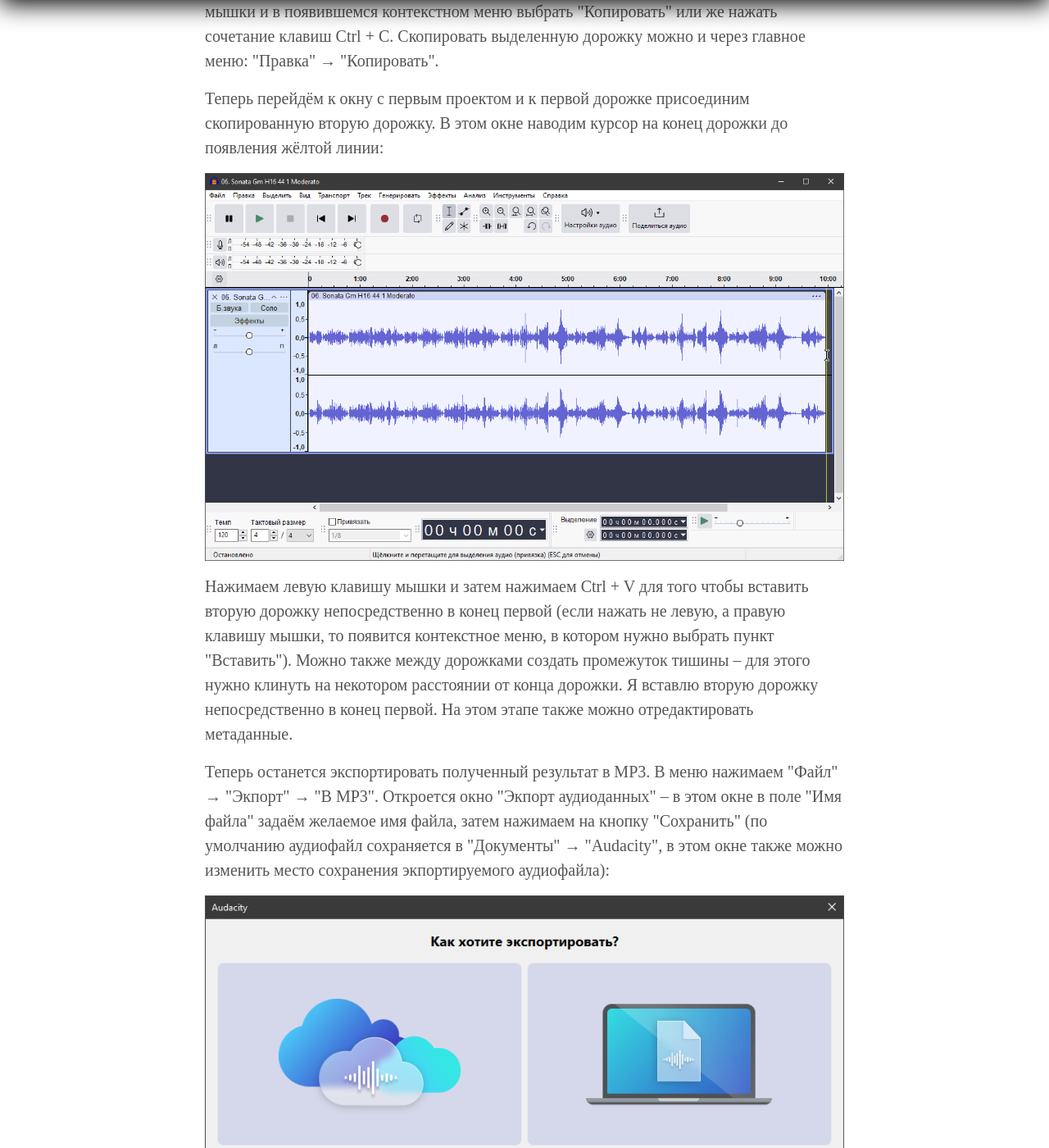
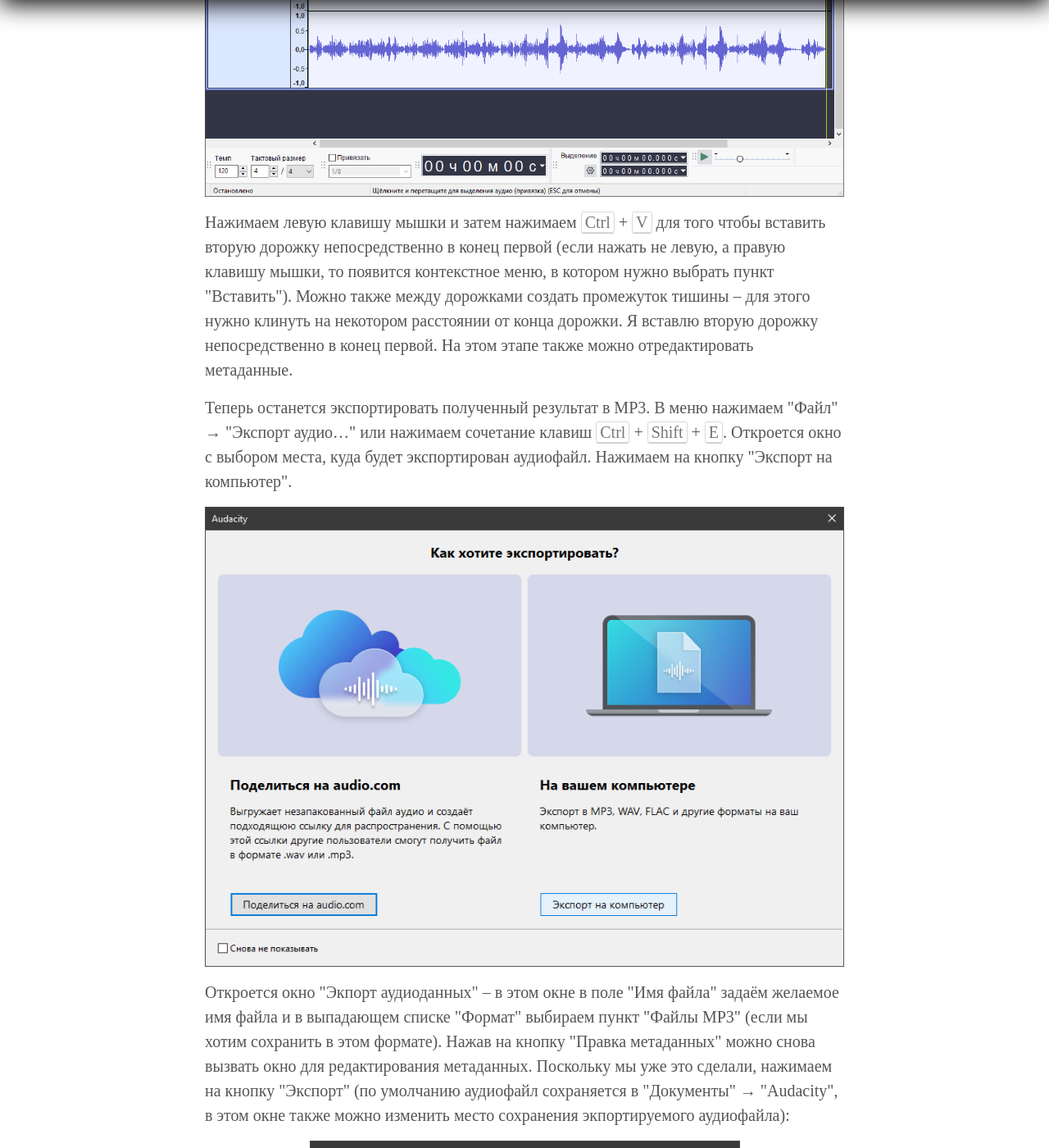
Before and after one commit to postolny/postolny.github.io, a Jekyll site: the page built from _posts/2023-03-06-аudacity.md, in a window 1280 px wide and 1400 px high, scrolled down 4527 px. Shown: the whole window at 82% size. Built offline with Jekyll 4.4.1, drawn with Linux system fonts in a browser that asks for light colours; some of the changed text lies outside the part shown.

Commit message:
Add files via upload

```diff
--- a/_posts/2023-03-06-аudacity.md
+++ b/_posts/2023-03-06-аudacity.md
@@ -14,18 +14,13 @@
 
 Метаданные можно конечно же посмотреть в аудиоредакторе Audacity, но если в программе открыты сразу два или больше файлов, то можно посмотреть метаданные только одного из них. Дело в том, что Редактор тегов метаданных аудиоредактора Audacity показывает данные для самой последней дорожки, импортированной в проект, а не для выбранной дорожки. То есть даже если мы будем переключаться на каждую из дорожек, то Редактор тегов метаданных покажет нам данные только той дорожки, которая была импортирована в последнюю очередь.
 
-* Если нажать на значок в виде регулятора громкости "Show/Hide Gain Tool" на панели инструментов, на выделенном участке будет появляться ползунок, с помощью которого можно корректировать уровень на этом участке.
-* Слева от значка в виде регулятора громкости ![gain tool](/img/ocenaudio/gain-tool.png){: .inln} находятся значки "Fade In" и "Fade Out" с помощью которых на выделенном участке можно создать соответственно постепенное нарастание и постепенное уменьшение силы звука (то же самое можно сделать через меню: "Эффекты" → "Амплитуда" → "Нарастание силы звука" / "Уменьшение силы звука" / "Затухание").
-* Вид сигнала можно изменить в разделе меню "Вид". Также можно использовать сочетание клавиш: <kbd>Ctrl</kbd> + <kbd>1</kbd> – сигнал будет представлен в виде осциллограммы; <kbd>Ctrl</kbd> + <kbd>2</kbd> – сигнал будет представлен в виде спектрограммы; <kbd>Ctrl</kbd> + <kbd>3</kbd> – сигнал будет представлен в виде спектрограммы и осциллограммы.
-* С помощью колёсика мышки можно "расширить" отображение сигнала.
-
-Для того, чтобы ![gain tool](/img/ocenaudio/gain-tool.png){: .inln} посмотреть метаданные каждого файла в аудиоредакторе Audacity, нужно либо почерёдно открыть их в программе, либо каждый из этих файлов импортировать в отдельный проект, либо просто посмотреть эту информацию в "Свойствах" файлов (для этого нужно кликнуть правой клавишей мышки на аудиофайле – откроется контекстное меню, в котором нужно выбрать пункт "Свойства", затем в открывшемся окне перейти во вкладку "Подробно").
+Для того, чтобы посмотреть метаданные каждого файла в аудиоредакторе Audacity, нужно либо почерёдно открыть их в программе, либо каждый из этих файлов импортировать в отдельный проект, либо просто посмотреть эту информацию в "Свойствах" файлов (для этого нужно кликнуть правой клавишей мышки на аудиофайле – откроется контекстное меню, в котором нужно выбрать пункт "Свойства", затем в открывшемся окне перейти во вкладку "Подробно").
 
 Можно было бы сразу перетащить оба файла, которые я скопировал с компакт-диска (соната состоит из двух частей) в окно аудиоредактора Audacity для последующей склейки, но я решил для наглядности каждый файл импортировать в отдельный проект.
 
 Итак, перетаскиваем первый файл в окно программы (тем самым создав первый проект) и сразу посмотрим и отредактируем метаданные. Для этого в меню программы кликаем на "Правка" → "Метаданные":
 
-![Audacity]({{ site.baseurl }}/img/audacity/audacity.png)
+![Audacity]({{ site.baseurl }}/img/audacity/audacity.png){: .lightbox}
 
 Откроется окно Редактора тегов метаданных:
 
@@ -35,29 +30,30 @@
 
 ![Audacity - окно Правка метаданных]({{ site.baseurl }}/img/audacity/audacity2.png)
 
-Закрываем окно Редактора тегов метаданных и в глвном окне выбираем в меню "Файл" → "Новый проект" или нажимаем Ctrl + N. Откроется новое окно программы, в которое перетаскиваем второй файл. Можно также посмотреть метаданные этого файла, но редактировать их не нужно.
+Закрываем окно Редактора тегов метаданных и в глвном окне выбираем в меню "Файл" → "Новый проект" или нажимаем <kbd>Ctrl</kbd> + <kbd>N</kbd>. Откроется новое окно программы, в которое перетаскиваем второй файл. Можно также посмотреть метаданные этого файла, но редактировать их не нужно.
 
 Теперь необходимо выделить дорожку во втором проекте. Выделить можно разными способами:
 
 1. Выделить всю дорожку справа налево мышкой, удерживая левую кнопку мышки;
-2. Выбрать в меню "Выделить" → "Всё" или нажать Ctrl + A;
-3. Нажать на кнопку "Выделить".
+2. Выбрать в меню "Выделить" → "Всё" или нажать <kbd>Ctrl</kbd> + <kbd>A</kbd>;
 
-![Audacity - выделение дорожки]({{ site.baseurl }}/img/audacity/audacity3.png)
+![Audacity - выделение дорожки]({{ site.baseurl }}/img/audacity/audacity3.png){: .lightbox}
 
-Выделенная дорожка изменит свой цвет на более светлый. После выделения нужно скопировать дорожку. Для этого нужно кликнуть на веделенной дорожке правой клавишей мышки и в появившемся контекстном меню выбрать "Копировать" или же нажать сочетание клавиш Ctrl + C. Скопировать выделенную дорожку можно и через главное меню: "Правка" → "Копировать".
+Выделенная дорожка изменит свой цвет на голубой. После выделения нужно скопировать дорожку. Для этого нужно кликнуть на веделенной дорожке правой клавишей мышки и в появившемся контекстном меню выбрать "Копировать" или же нажать сочетание клавиш <kbd>Ctrl</kbd> + <kbd>C</kbd>. Скопировать выделенную дорожку можно и через главное меню: "Правка" → "Копировать".
 
 Теперь перейдём к окну с первым проектом и к первой дорожке присоединим скопированную вторую дорожку. В этом окне наводим курсор на конец дорожки до появления жёлтой линии:
 
-![Audacity - вставка дорожки]({{ site.baseurl }}/img/audacity/audacity4.png)
+![Audacity - вставка дорожки]({{ site.baseurl }}/img/audacity/audacity4.png){: .lightbox}
 
-Нажимаем левую клавишу мышки и затем нажимаем Ctrl + V для того чтобы вставить вторую дорожку непосредственно в конец первой (если нажать не левую, а правую клавишу мышки, то появится контекстное меню, в котором нужно выбрать пункт "Вставить"). Можно также между дорожками создать промежуток тишины – для этого нужно клинуть на некотором расстоянии от конца дорожки. Я вставлю вторую дорожку непосредственно в конец первой. На этом этапе также можно отредактировать метаданные.
+Нажимаем левую клавишу мышки и затем нажимаем <kbd>Ctrl</kbd> + <kbd>V</kbd> для того чтобы вставить вторую дорожку непосредственно в конец первой (если нажать не левую, а правую клавишу мышки, то появится контекстное меню, в котором нужно выбрать пункт "Вставить"). Можно также между дорожками создать промежуток тишины – для этого нужно клинуть на некотором расстоянии от конца дорожки. Я вставлю вторую дорожку непосредственно в конец первой. На этом этапе также можно отредактировать метаданные.
 
-Теперь останется экспортировать полученный результат в MP3. В меню нажимаем "Файл" → "Экпорт" → "В MP3". Откроется окно "Экпорт аудиоданных" – в этом окне в поле "Имя файла" задаём желаемое имя файла, затем нажимаем на кнопку "Сохранить" (по умолчанию аудиофайл сохраняется в "Документы" → "Audacity", в этом окне также можно изменить место сохранения экпортируемого аудиофайла):
+Теперь останется экспортировать полученный результат в MP3. В меню нажимаем "Файл" → "Экспорт аудио..." или нажимаем сочетание клавиш <kbd>Ctrl</kbd> + <kbd>Shift</kbd> + <kbd>E</kbd>. Откроется окно с выбором места, куда будет экспортирован аудиофайл. Нажимаем на кнопку "Экспорт на компьютер".
 
-![Audacity - экспорт в MP3]({{ site.baseurl }}/img/audacity/audacity5.png)
+![Audacity - выбор места назначения экспорта]({{ site.baseurl }}/img/audacity/audacity5.png)
 
-После этого снова откроется окно Редактора тегов метаданных "Правка метаданных", в котором и на этом этапе также можно отредактировать метаданные (данное окно не будет появляться на данном этапе, если в нём была установлена галочка "Не показывать при экпорте аудио" или если его отображение отключено в настройках программы). В моём случае окно отображается и я нажимаю в нём на кнопку "OK".
+Откроется окно "Экпорт аудиоданных" – в этом окне в поле "Имя файла" задаём желаемое имя файла и в выпадающем списке "Формат" выбираем пункт "Файлы MP3" (если мы хотим сохранить в этом формате). Нажав на кнопку "Правка метаданных" можно снова вызвать окно для редактирования метаданных. Поскольку мы уже это сделали, нажимаем на кнопку "Экспорт" (по умолчанию аудиофайл сохраняется в "Документы" → "Audacity", в этом окне также можно изменить место сохранения экпортируемого аудиофайла):
+
+![Audacity - экспорт в MP3]({{ site.baseurl }}/img/audacity/audacity6.png)
 
 {% include audio.html id='Haydn_Sonata_G_minor_Richter.mp3' %}
 
```
